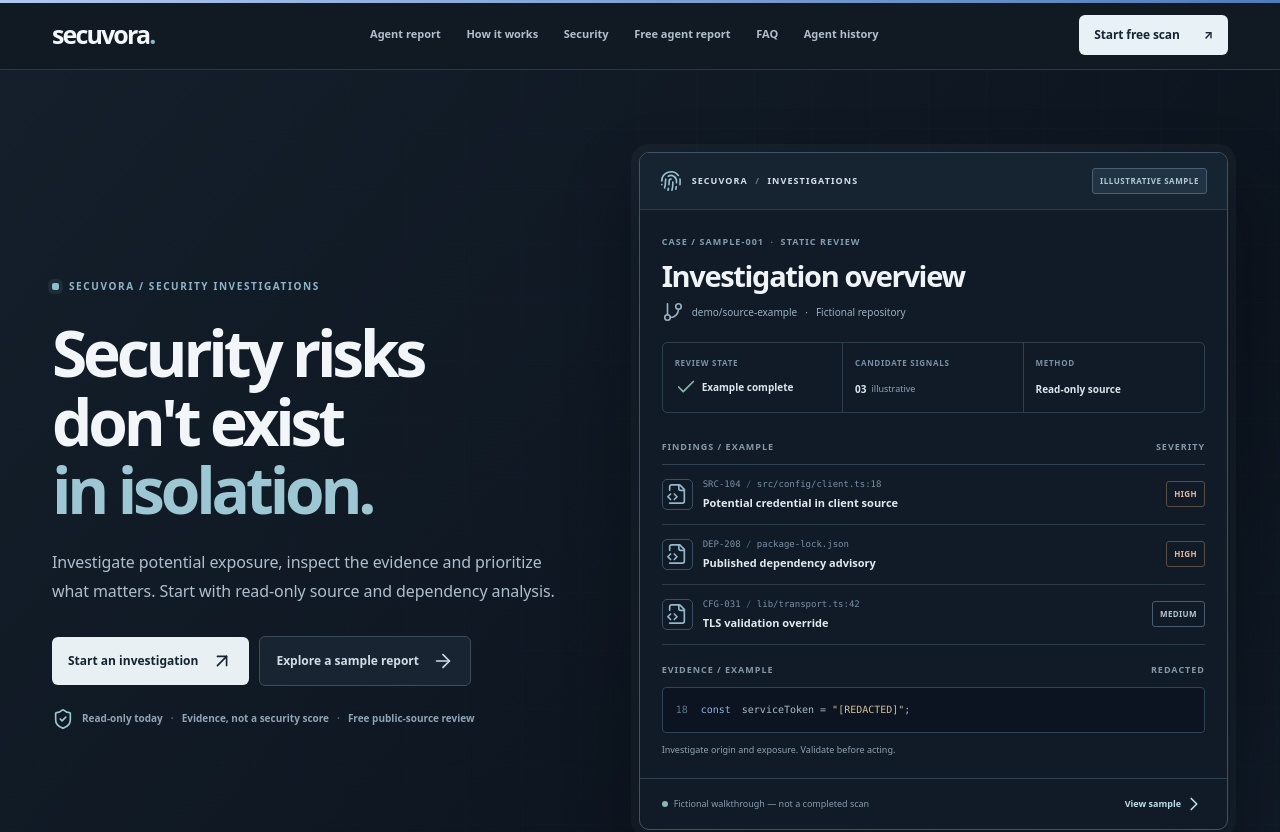
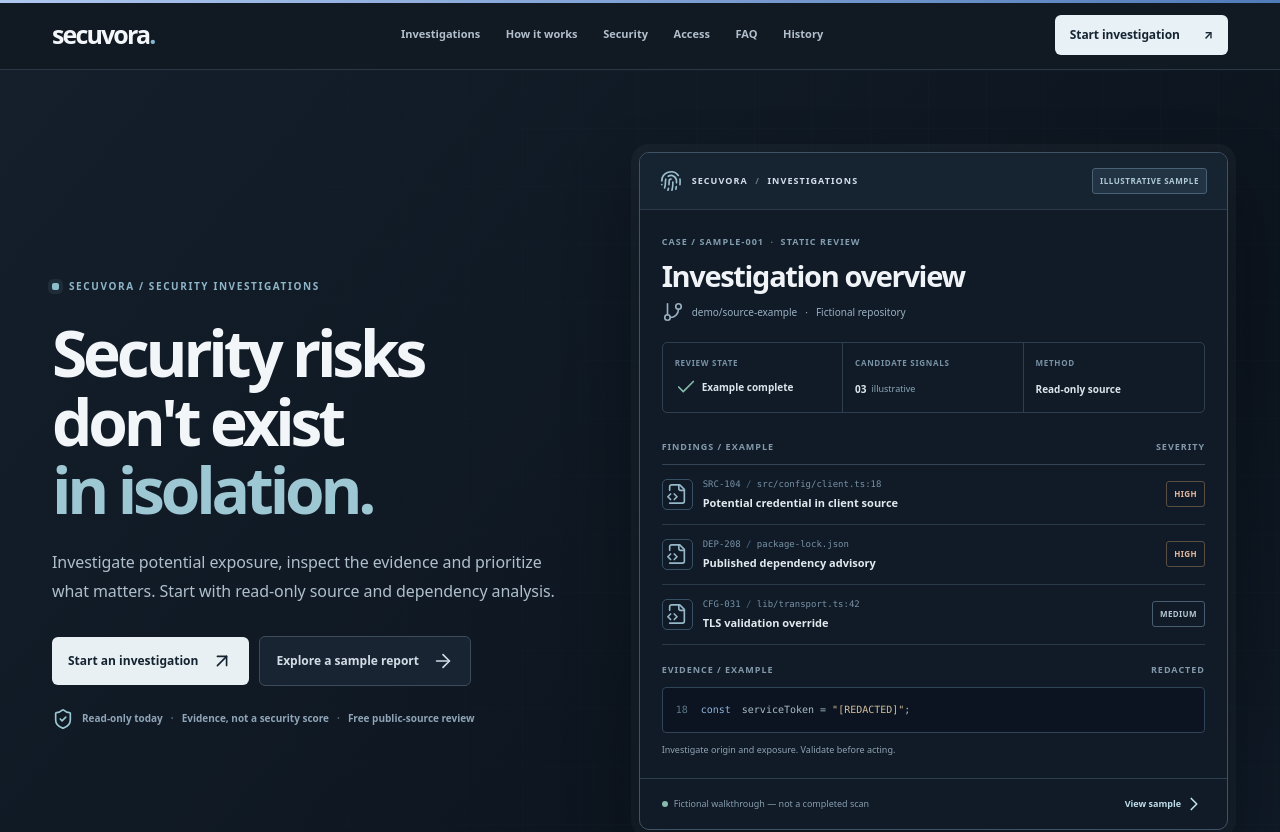
Before and after one commit to helloskyorigin/Safe-sure, a Next.js app: page / in a window 1280 px wide. Shown: the top 832 px of the page. Built offline with nearby package versions, Linux system fonts and the light colour scheme.

Commit message:
design: use consistent investigation-first typography and precise interface copy

```diff
--- a/components/Header.tsx
+++ b/components/Header.tsx
@@ -77,12 +77,12 @@
             secuvora<span>.</span>
           </a>
           <nav className="desktop-nav" aria-label="Main navigation">
-            <a href="#product">Agent report</a>
+            <a href="#product">Investigations</a>
             <a href="#how">How it works</a>
             <a href="#security">Security</a>
-            <a href="#pricing">Free agent report</a>
+            <a href="#pricing">Access</a>
             <a href="#faq">FAQ</a>
-            <Link href="/assess/history">Agent history</Link>
+            <Link href="/assess/history">History</Link>
           </nav>
           <a
             href="/assess"
@@ -90,7 +90,7 @@
             data-start
             className="button button-dark top-cta"
           >
-            Start free scan <span aria-hidden="true">↗</span>
+            Start investigation <span aria-hidden="true">↗</span>
           </a>
           <button
             id="menu-toggle"
```
